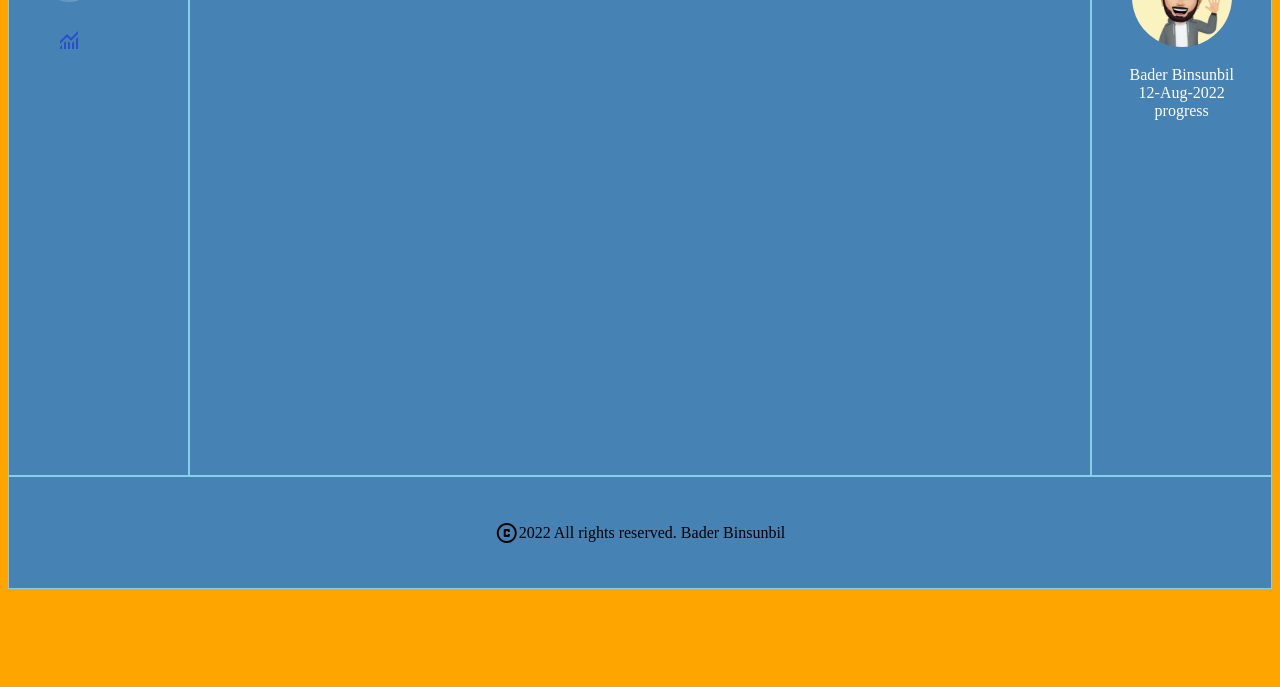
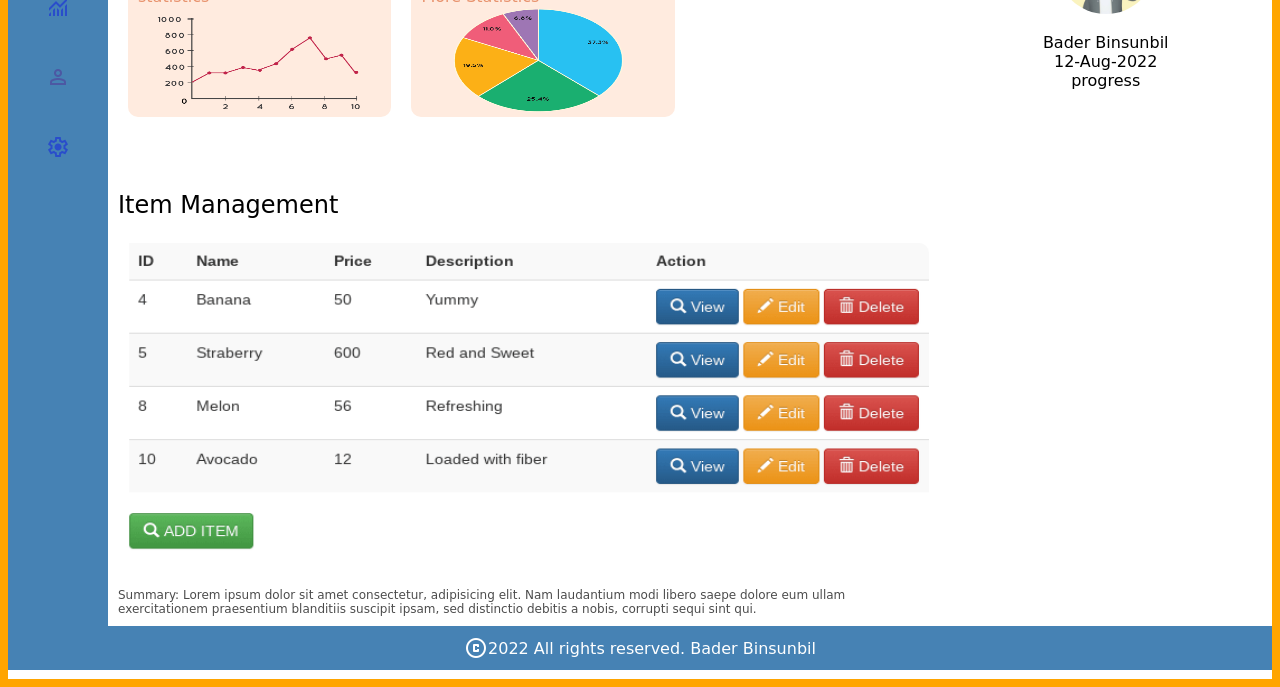
Before and after one commit to baziz22/HTML-Tutorials-Advanced, a plain HTML site: page grid/dashboard/index.html in a window 1280 px wide. Shown: the part 219-906 px from the top of the page. Before the commit the page ends 816 px from the top, so only its background shows below. Drawn offline with nearby package versions, Linux system fonts and the light colour scheme; a web font is replaced by a local one.

Commit message:
Layout Completed

```diff
--- a/grid/dashboard/index.html
+++ b/grid/dashboard/index.html
@@ -31,11 +31,41 @@
             <span class="material-symbols-outlined"> monitoring </span>
           </a>
         </div>
+        <div class="btn">
+          <a href="">
+            <!-- <img src="./favicon-32x32.png" alt="" /> -->
+            <span class="material-symbols-outlined"> person </span>
+          </a>
+        </div>
+        <div class="btn">
+          <a href="#">
+            <span class="material-symbols-outlined"> settings </span>
+          </a>
+        </div>
       </div>
-      <div class="dashboard-main">Dashboard Main</div>
+      <div class="dashboard-main">
+        <div class="dashboard-main-top">Progress Dashboard</div>
+        <div class="dashboard-main-upper-middle">
+          <div class="dashboard-statistics">
+            statistics<br>
+            <img class="dashboard-statistics-chart" src="./asset/images/line-graph.png" alt="">
+          </div>
+          <div class="dashboard-extra-statistics">
+            More Statistics<br>
+            <img class="dashboard-statistics-chart" src="./asset/images/pie-chart.png" alt="">
+          </div>
+        </div>
+        <div class="dashboard-main-lower-middle">
+          <p>Item Management</p>
+          <img class="dashboard-main-lower-middle-picture" src="./asset/images/crud_list.png" alt="">
+        </div>
+        <div class="dashboard-main-bottom">
+          Summary: Lorem ipsum dolor sit amet consectetur, adipisicing elit. Nam laudantium modi libero saepe dolore eum ullam exercitationem praesentium blanditiis suscipit ipsam, sed distinctio debitis a nobis, corrupti sequi sint qui.
+        </div>
+      </div>
       <div class="dashboard-profile">
         <div>
-          <img  class="dashboard-profile-picture" src="./memoji-profile-picture.jpeg" alt="" />
+          <img  class="dashboard-profile-picture" src="./asset/images/memoji-profile-picture.jpeg" alt="" />
         </div>
         <div class="dashboard-profile-full-name">Bader Binsunbil</div>
         <div class="dashboard-profile-last-login">12-Aug-2022</div>
--- a/grid/dashboard/style.css
+++ b/grid/dashboard/style.css
@@ -1,5 +1,14 @@
+@import url('https://fonts.googleapis.com/css2?family=Goldman&display=swap');
+:root {
+    margin: 0;
+    padding: 0;
+    --grid-bg-color: #fff;
+    --card-bg-color: #ffebdf;
+    --card-font-color: #e8926d;
+}
 body {
     background-color: orange;
+    font-family: 'Goldman', cursive;
 }
 
 .logo p{
@@ -38,18 +47,17 @@ body {
 }
 
 .dashboard-container {
-    height: 100vh;
-    background-color: steelblue;
+    background-color: var(--grid-bg-color);
     border-radius: 20px 20px 0 0;
     display: grid;
-    grid-template-columns: 1fr 5fr 1fr;
-    grid-template-rows: 1fr 5fr 1fr;
+    grid-template-columns: 0.5fr 5fr 2fr;
+    grid-template-rows: 0.75fr 7fr 0.5fr;
 }
 .main-nav, .dashboard-sidebar, .dashboard-main, .dashboard-profile, .dashboard-footer {
-    border: skyblue 1px solid;
-    padding: 20px;
+    padding: 10px;
 }
 .main-nav {
+    background-color: steelblue;
     border-radius: 20px 20px 0 0;
     grid-column: 1 / 4;
     grid-row: 1 / 2;
@@ -57,10 +65,13 @@ body {
 .dashboard-sidebar {
     grid-column: 1 / 2;
     grid-row: 2 / 3;
+    background-color: steelblue;
 }
 .dashboard-main {
     grid-column: 2 / 3;
     grid-row: 2 / 3;
+    display: flex;
+    flex-direction: column;
 }
 .dashboard-profile {
     grid-column: 3 / 4;
@@ -70,6 +81,8 @@ body {
     align-items: center;
 }
 .dashboard-footer {
+    background-color: steelblue;
+    color: #fff;
     display: flex;
     justify-content: center;
     align-items: center;
@@ -85,8 +98,45 @@ body {
     padding: 10px
 }
 .dashboard-profile-full-name {
-    color: #fff
+
 }
 .dashboard-profile-last-login {
-    color: #fff
+
 }
+
+/* Dashboard Main */
+.dashboard-main-top{
+    font-size: 1.5em;
+}
+.dashboard-main-upper-middle{
+    display: flex;
+    align-items: center;
+
+}
+.dashboard-statistics, .dashboard-extra-statistics{
+    background-color: var(--card-bg-color);
+    color: var(--card-font-color);
+    width: 30%;
+    height: 50%;
+    border-radius: 10px;
+    padding: 10px;
+    margin: 10px;
+}
+.dashboard-statistics-chart{
+    width: 100%;
+    height: 90%;
+}
+
+.dashboard-main-lower-middle{
+    width: 100%;
+    font-size: 1.5em;
+}
+.dashboard-main-lower-middle-picture{
+    width: 100%;
+    height: 75%;
+    border-radius: 10px;
+}
+.dashboard-main-bottom{
+    opacity: 0.7;
+    font-size: 0.75em;
+}
```
Also changed, not shown: grid/dashboard/asset/images/crud_list.png (added), grid/dashboard/asset/images/line-graph.png (added), grid/dashboard/asset/images/memoji-profile-picture.jpeg (renamed from grid/dashboard/memoji-profile-picture.jpeg), grid/dashboard/asset/images/pie-chart.png (added).
